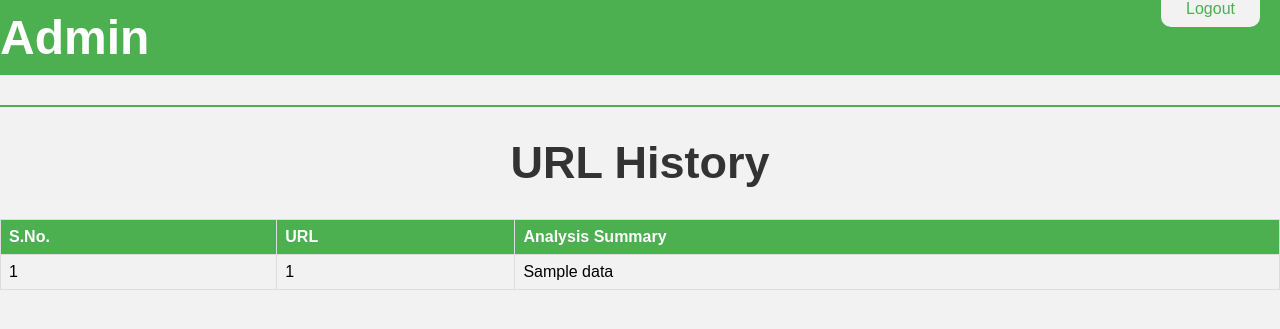
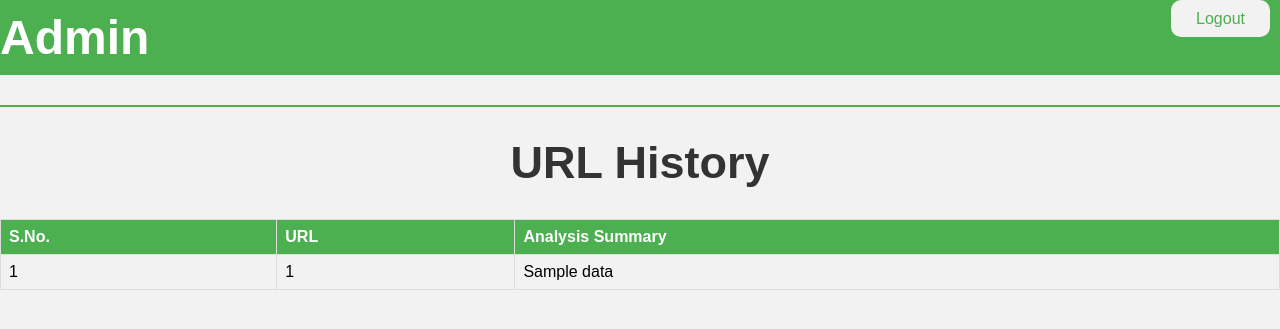
Before and after one commit to Rijwith/news_main, a Flask app: template templates/view_history.html in a window 1280 px wide. Shown: the top 329 px of the page. Run offline with Flask 3, Linux system fonts and the light colour scheme; the template is opened without the code that fills it: most values are stand-ins (such as "Sample title", 1, 10 or a date in 2020); some libraries are stand-ins or nearby versions.

Commit message:
view_history.html

```diff
--- a/templates/view_history.html
+++ b/templates/view_history.html
@@ -11,7 +11,7 @@
 
         <h1 class="admin-title">Admin</h1>
 
-        <div style="padding-right: 20px;">
+        <div style="padding-right: 10px; padding-top: 10px;">
         <a class="logout-button" href="/logout">Logout</a>
         </div>
     </div>
```
